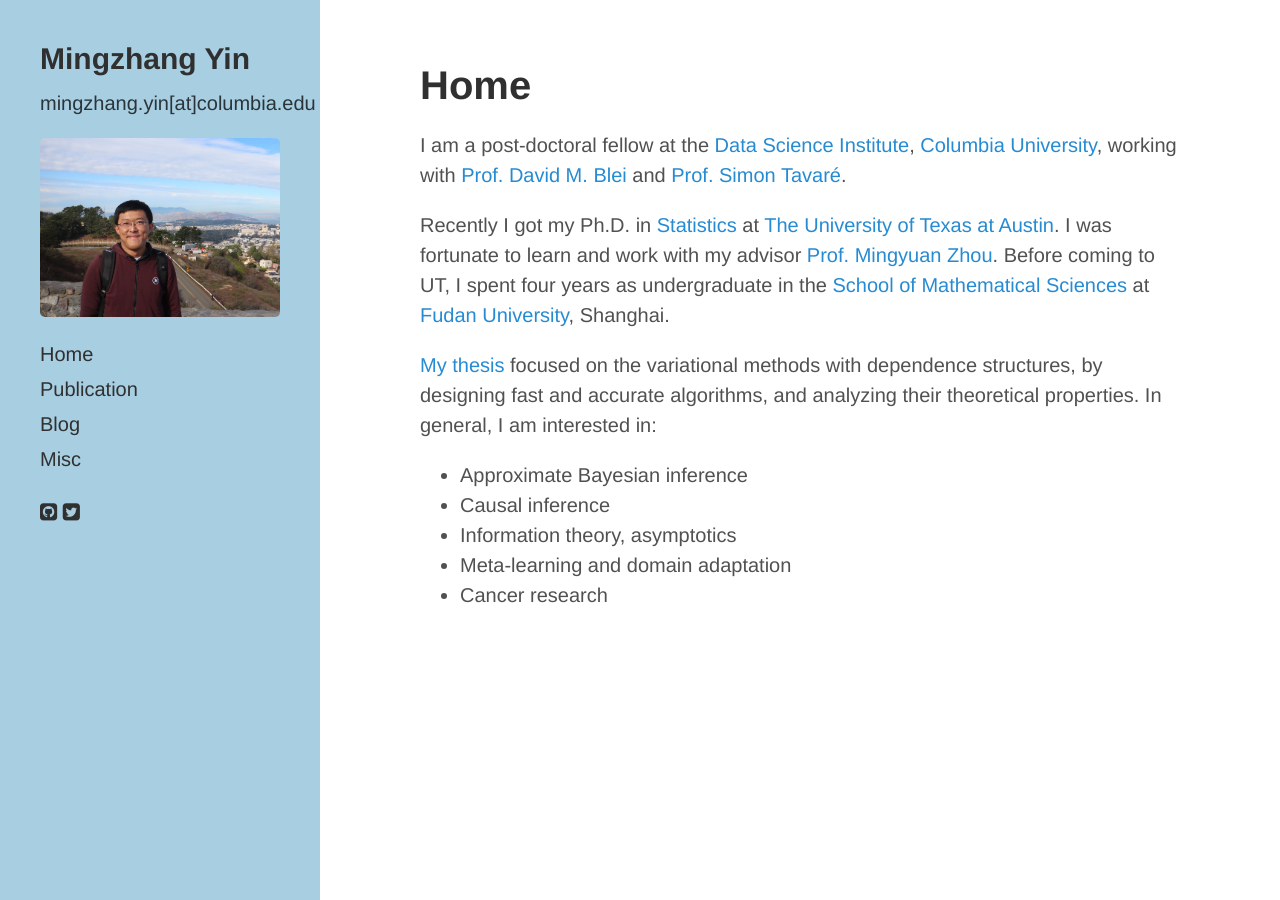
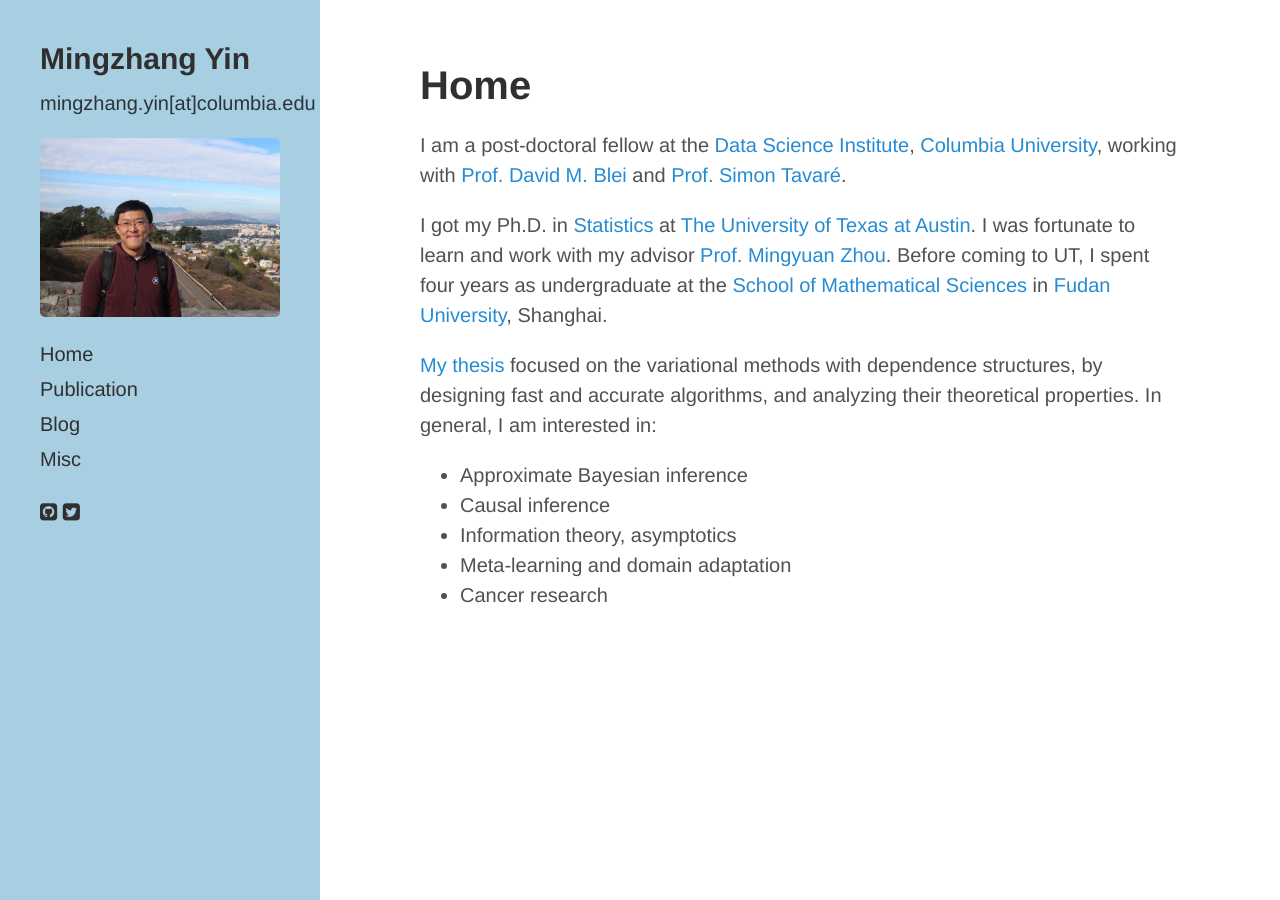
Before and after one commit to mingzhang-yin/mingzhang-yin.github.io, a Jekyll site: the page built from index.md, in a window 1280 px wide. Built offline with Jekyll 4.4.1, drawn with Linux system fonts in a browser that asks for light colours; nearby versions of some CDN libraries.

Commit message:
Update index.md

```diff
--- a/index.md
+++ b/index.md
@@ -12,8 +12,8 @@ title: Home
   <p>
  <p> I am a post-doctoral fellow at the <a href="https://datascience.columbia.edu">Data Science Institute</a>, <a href="https://www.columbia.edu">Columbia University</a>, working with <a href="http://www.cs.columbia.edu/~blei/">Prof. David M. Blei </a> and <a href="http://www.damtp.cam.ac.uk/user/st321/Columbia.html">Prof. Simon Tavaré</a>.</p>
 
-Recently I got my Ph.D. in <a href="https://stat.utexas.edu">Statistics </a> at <a href="https://www.utexas.edu">The University of Texas at Austin</a>. I was fortunate to learn and work with my advisor
-  <a href="https://mingyuanzhou.github.io">Prof. Mingyuan Zhou</a>.  Before coming to UT, I spent four years as undergraduate in the <a href="http://math.fudan.edu.cn/olden/Index.htm"> School of Mathematical Sciences</a> at <a href="http://www.fudan.edu.cn/en/"> Fudan University</a>, Shanghai. </p>
+I got my Ph.D. in <a href="https://stat.utexas.edu">Statistics </a> at <a href="https://www.utexas.edu">The University of Texas at Austin</a>. I was fortunate to learn and work with my advisor
+  <a href="https://mingyuanzhou.github.io">Prof. Mingyuan Zhou</a>.  Before coming to UT, I spent four years as undergraduate at the <a href="http://math.fudan.edu.cn/olden/Index.htm"> School of Mathematical Sciences</a> in <a href="http://www.fudan.edu.cn/en/"> Fudan University</a>, Shanghai. </p>
 
  <p> <a href="https://mingzhang-yin.github.io/assets/pdfs/YIN-DISSERTATION-2020.pdf">My thesis </a> focused on the variational methods with dependence structures, by designing fast and accurate algorithms, and analyzing their theoretical properties. In general, I am interested in: </p>
   <p>
```
